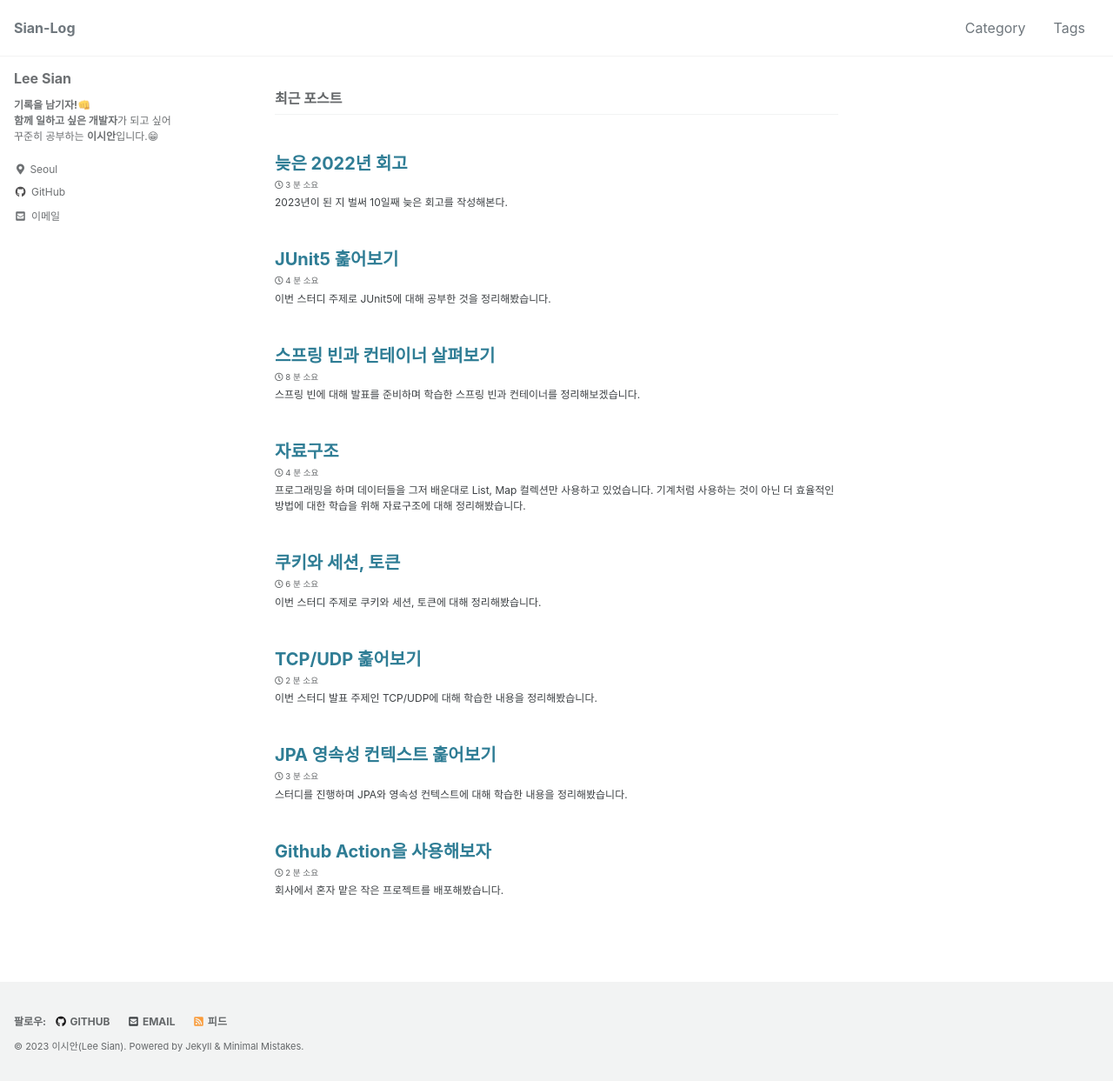
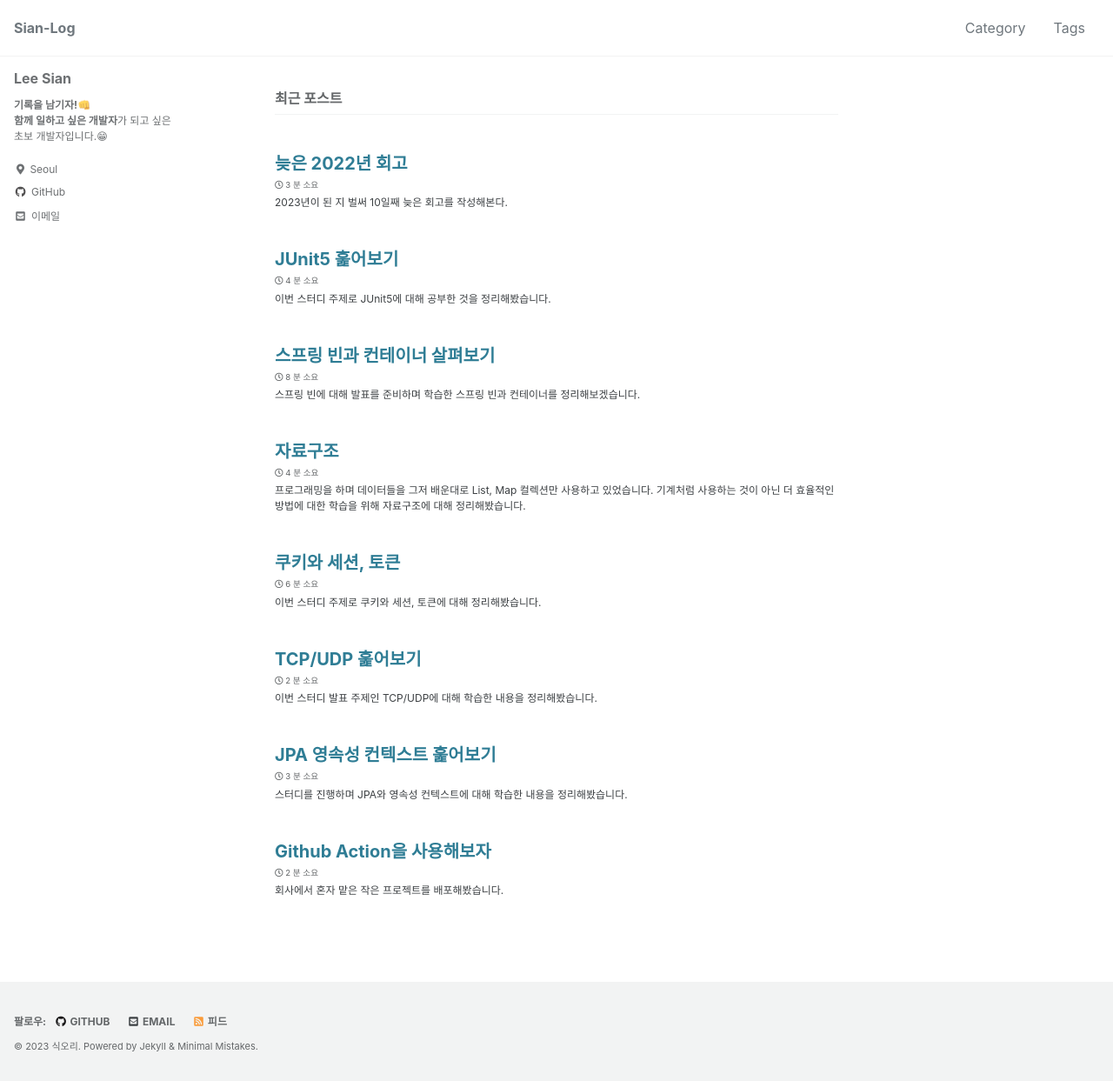
Before and after one commit to chicori3/chicori3.github.io, a Jekyll site: the page built from index.html, in a window 1280 px wide. Shown: the whole page at 87% size. Built offline with Jekyll 4.4.1, drawn with Linux system fonts in a browser that asks for light colours; cached includes are drawn as plain includes; the list of posts is cut into pages by our own code.

Commit message:
이름 제거

```diff
--- a/_config.yml
+++ b/_config.yml
@@ -19,7 +19,7 @@ locale: 'ko-KR'
 title: 'Sian-Log'
 title_separator: '-'
 subtitle: # site tagline that appears below site title in masthead
-name: '이시안(Lee Sian)'
+name: '식오리'
 description: '개발 로그 남기기'
 url: 'https://chicori3.github.io' # the base hostname & protocol for your site e.g. "https://mmistakes.github.io"
 baseurl: '' # the subpath of your site, e.g. "/blog"
@@ -105,7 +105,7 @@ analytics:
 author:
   name: 'Lee Sian'
   avatar: # path of avatar image, e.g. "/assets/images/bio-photo.jpg"
-  bio: '**기록을 남기자!👊**<br>**함께 일하고 싶은 개발자**가 되고 싶어<br>꾸준히 공부하는 **이시안**입니다.😁'
+  bio: '**기록을 남기자!👊**<br>**함께 일하고 싶은 개발자**가 되고 싶은<br>초보 개발자입니다.😁'
   location: 'Seoul'
   email: chicori3@naver.com
   links:
```
